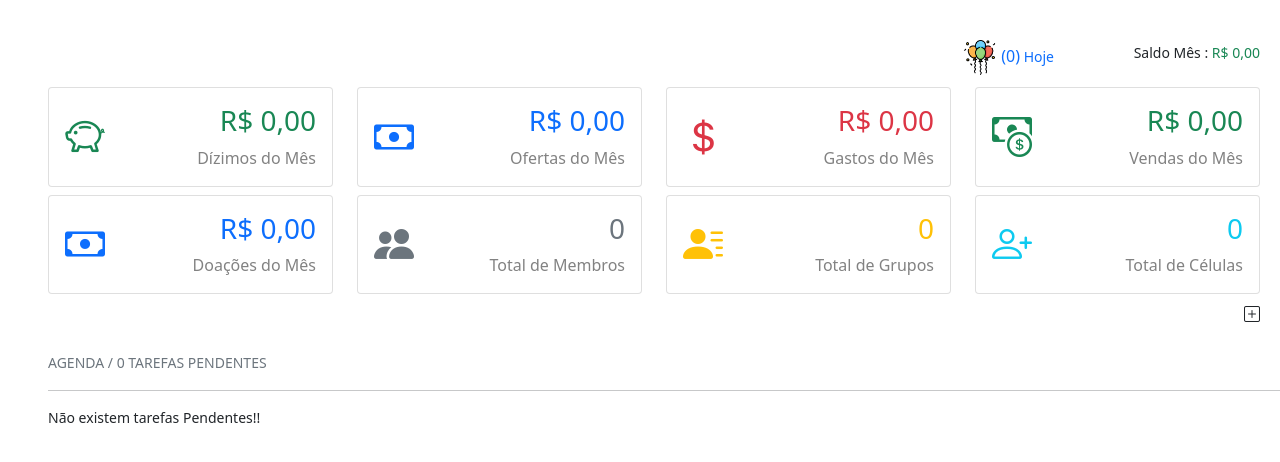
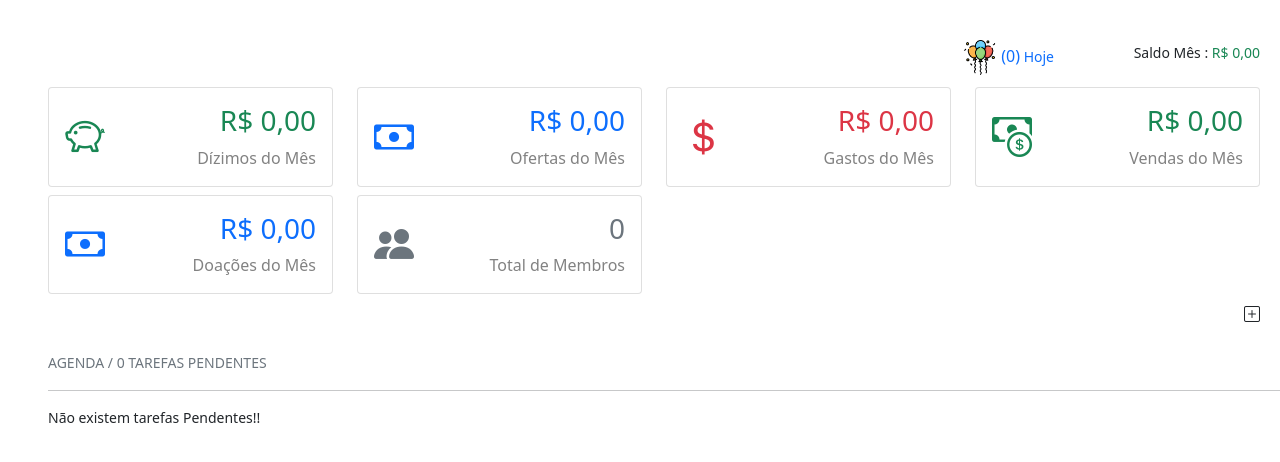
Before and after one commit to thalysjuvenal/calasanz, a PHP site: page /sistema/painel-igreja/index.php in a window 1280 px wide. Shown: the part 66-528 px from the top of the page. Run offline with PHP 8.4, Linux system fonts and the light colour scheme; a user stored in the database is signed in; data comes from the database, SQL or seed files in the repository; data that the repository does not hold is empty; some libraries are stand-ins or nearby versions.

Commit message:
tirando box

```diff
--- a/sistema/painel-igreja/home.php
+++ b/sistema/painel-igreja/home.php
@@ -299,7 +299,7 @@ $totalAniversariantes = $total_reg + $total_reg_pastores;
 			</div>
 
 
-			<div class="col-xl-3 col-sm-6 col-12 mb-2 linkcard <?php echo $esc_tesoureiro ?>">
+			<!--<div class="col-xl-3 col-sm-6 col-12 mb-2 linkcard <?php echo $esc_tesoureiro ?>">
 				<a href="index.php?pag=grupos">
 					<div class="card">
 						<div class="card-content">
@@ -317,10 +317,10 @@ $totalAniversariantes = $total_reg + $total_reg_pastores;
 						</div>
 					</div>
 				</a>
-			</div>
+			</div>-->
 
 
-			<div class="col-xl-3 col-sm-6 col-12 mb-2 linkcard <?php echo $esc_tesoureiro ?>">
+			<!--<div class="col-xl-3 col-sm-6 col-12 mb-2 linkcard <?php echo $esc_tesoureiro ?>">
 				<a href="index.php?pag=celulas">
 					<div class="card">
 						<div class="card-content">
@@ -338,11 +338,11 @@ $totalAniversariantes = $total_reg + $total_reg_pastores;
 						</div>
 					</div>
 				</a>
-			</div>
+			</div>-->
 
 
 
-			<div class="col-xl-3 col-sm-6 col-12 mb-2 linkcard <?php echo $esc_tesoureiro ?> <?php echo $esc_pastor ?>">
+			<!--<div class="col-xl-3 col-sm-6 col-12 mb-2 linkcard <?php echo $esc_tesoureiro ?> <?php echo $esc_pastor ?>">
 				<a href="index.php?pag=patrimonios">
 					<div class="card">
 						<div class="card-content">
@@ -360,12 +360,12 @@ $totalAniversariantes = $total_reg + $total_reg_pastores;
 						</div>
 					</div>
 				</a>
-			</div>
+			</div>-->
 
 
 
 
-			<div class="col-xl-3 col-sm-6 col-12 mb-2 linkcard <?php echo $esc_pastor ?> <?php echo $esc_secretario ?>">
+			<!--<div class="col-xl-3 col-sm-6 col-12 mb-2 linkcard <?php echo $esc_pastor ?> <?php echo $esc_secretario ?>">
 				<a href="index.php?pag=pagar">
 					<div class="card">
 						<div class="card-content">
@@ -383,10 +383,10 @@ $totalAniversariantes = $total_reg + $total_reg_pastores;
 						</div>
 					</div>
 				</a>
-			</div>
+			</div>-->
 
 
-			<div class="col-xl-3 col-sm-6 col-12 mb-2 linkcard <?php echo $esc_pastor ?> <?php echo $esc_secretario ?>">
+			<!--<div class="col-xl-3 col-sm-6 col-12 mb-2 linkcard <?php echo $esc_pastor ?> <?php echo $esc_secretario ?>">
 				<a href="index.php?pag=receber">
 					<div class="card">
 						<div class="card-content">
@@ -404,10 +404,10 @@ $totalAniversariantes = $total_reg + $total_reg_pastores;
 						</div>
 					</div>
 				</a>
-			</div>
+			</div>-->
 
 
-			<div class="col-xl-3 col-sm-6 col-12 mb-2 linkcard <?php echo $esc_pastor ?> <?php echo $esc_secretario ?>">
+			<!--<div class="col-xl-3 col-sm-6 col-12 mb-2 linkcard <?php echo $esc_pastor ?> <?php echo $esc_secretario ?>">
 				<a href="index.php?pag=pagar">
 					<div class="card">
 						<div class="card-content">
@@ -425,7 +425,7 @@ $totalAniversariantes = $total_reg + $total_reg_pastores;
 						</div>
 					</div>
 				</a>
-			</div>
+			</div>-->
 
 			<div class="<?php echo $esc_tesoureiro ?> <?php echo $esc_secretario ?>" align="right"><a href="index.php?mostrar=<?php echo $mostrar ?>" class="text-dark"><i class="bi <?php echo $icone_plus ?>"></i></a></div>
 
```
